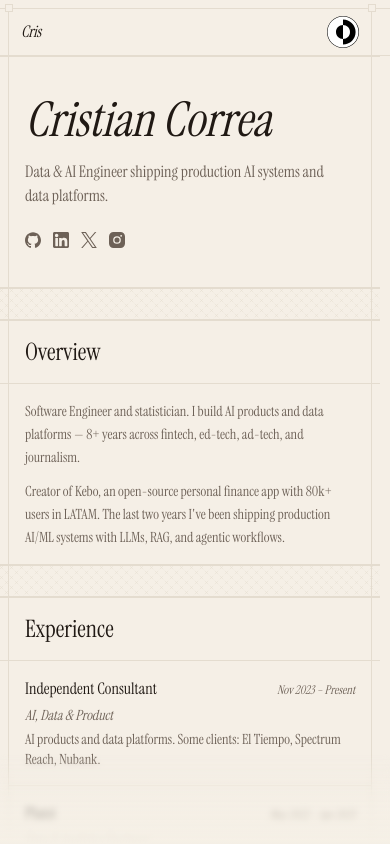
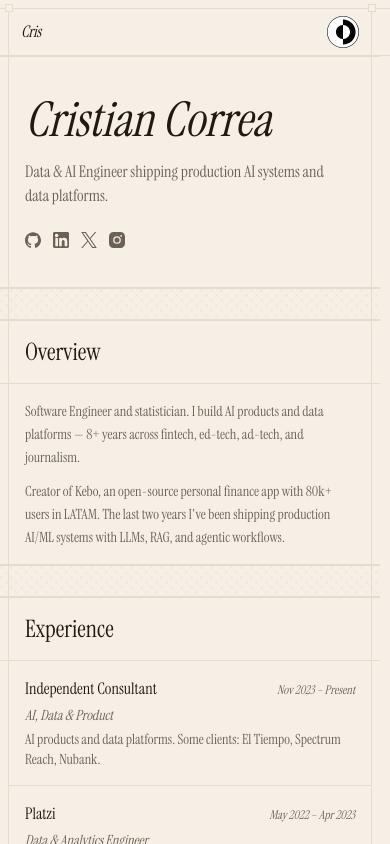
Before and after one commit to camilocbarrera/cris.fast, a Next.js app: page / in a window 390 px wide. Shown: the top 844 px of the page. Built offline with nearby package versions, Linux system fonts and the light colour scheme.

Commit message:
feat(ui): hide progressive blur on mobile

```diff
--- a/components/layout/progressive-blur.tsx
+++ b/components/layout/progressive-blur.tsx
@@ -64,7 +64,7 @@ export function ProgressiveBlur({
     <div
       aria-hidden
       className={cn(
-        "pointer-events-none fixed inset-x-0 z-40 select-none transition-opacity duration-300",
+        "pointer-events-none fixed inset-x-0 z-40 hidden select-none transition-opacity duration-300 sm:block",
         visible ? "opacity-100" : "opacity-0",
         className,
       )}
```
